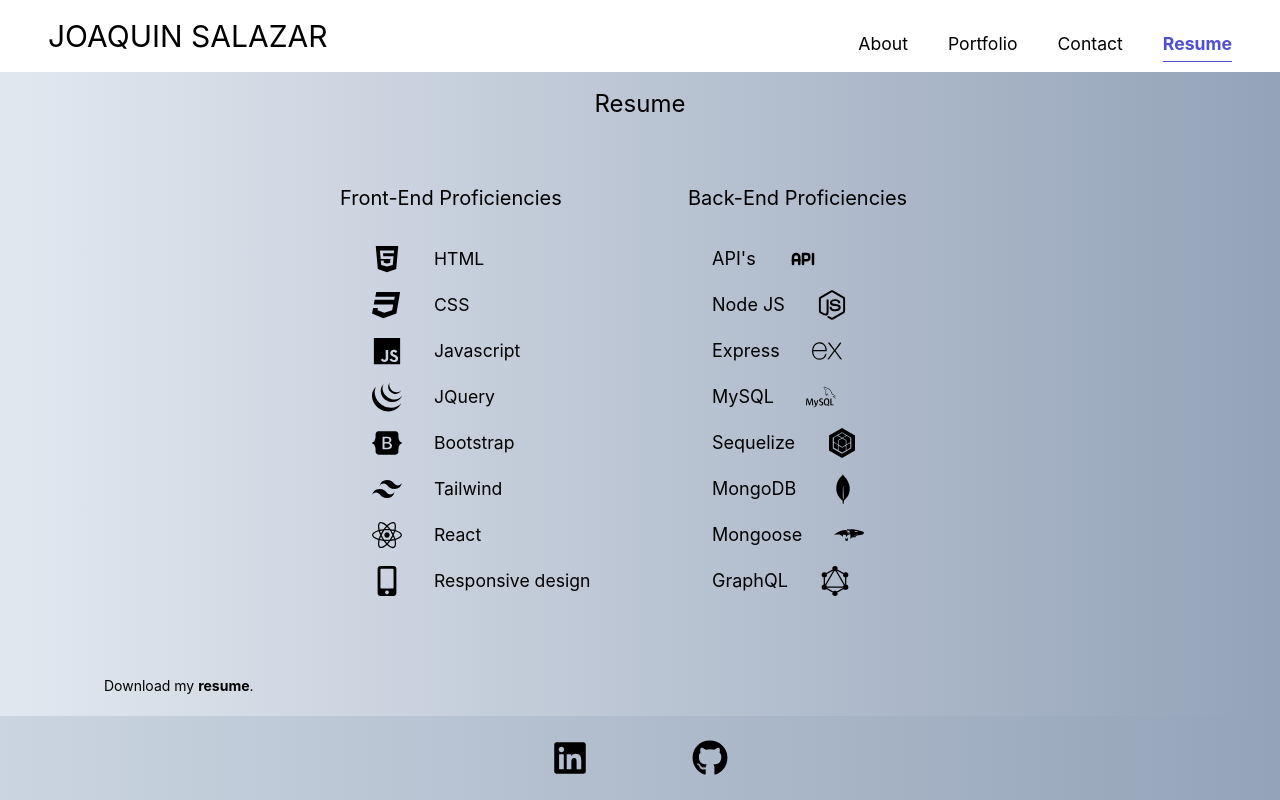
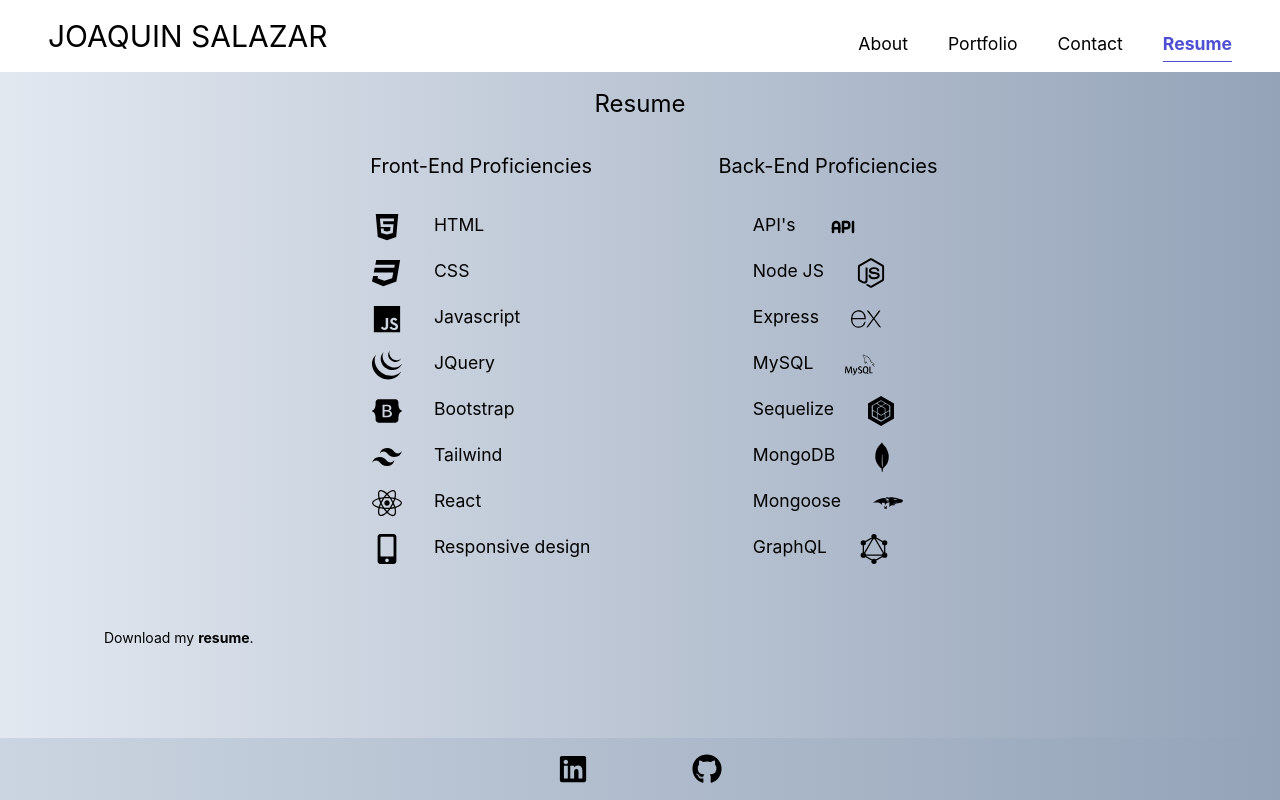
Before and after one commit to joaqsala/Portfolio-React, a React (Create React App) app: page /Portfolio-React/resume in a window 1280 px wide. Built offline with nearby package versions, Linux system fonts and the light colour scheme.

Commit message:
changed Resume from table to two divs

```diff
--- a/src/components/Footer.js
+++ b/src/components/Footer.js
@@ -3,19 +3,19 @@ import { FaLinkedin, FaGithub } from "react-icons/fa";
 
 function Footer() {
     return (
-        <footer className="bg-gradient-to-r from-slate-300 to-slate-400 mt-auto p-6">
+        <footer className="bg-gradient-to-r from-slate-300 to-slate-400 mt-auto p-4">
             <div className="flex justify-center space-x-10">
                 <a href="https://www.linkedin.com/in/joaqsala/"
                     className="icon-link"
                     target="_blank"
                     rel="noopener noreferrer">
-                    <FaLinkedin className="text-4xl mx-8"/>
+                    <FaLinkedin className="text-3xl mx-8"/>
                 </a>
                 <a href="https://github.com/joaqsala"
                     className="icon-link"
                     target="_blank"
                     rel="noopener noreferrer">
-                    <FaGithub className="text-4xl mx-8"/>
+                    <FaGithub className="text-3xl mx-8"/>
                 </a>
             </div>
         </footer>
--- a/src/pages/Portfolio.js
+++ b/src/pages/Portfolio.js
@@ -7,7 +7,7 @@ export default function Portfolio() {
     return (
         <main>
             <div className="flex flex-col items-center">
-                <h1 className="text-2xl mb-6">Portfolio</h1>
+                <h1 className="text-2xl mb-4">Portfolio</h1>
 
                 <div className="grid grid-cols-1 md:grid-cols-2">
                     {projectInfo.map((project, index) => (
--- a/src/pages/Resume.js
+++ b/src/pages/Resume.js
@@ -9,41 +9,41 @@ export default function Resume() {
     return (
         <main>
             <div className="flex flex-col items-center">
-                <h1 className="text-2xl mb-10">Resume</h1>
-                <div className="mt-6 flex flex-col md:flex-row md:space-x-24 w-full md:w-3/4 lg:w-1/2">
-                    {/* Front-End Proficiencies */}
-                    <div className="w-full md:w-1/2">
-                        <p className="text-xl mb-8">Front-End Proficiencies</p>
-                        {/* <ul className="pl-6 mt-2 text-lg"> */}
-                            <span className="flex items-center mb-4"><FaHtml5 className="text-3xl mx-8"/>HTML</span>
-                            <span className="flex items-center mb-4"><FaCss3 className="text-3xl mx-8"/>CSS </span>
-                            <span className="flex items-center mb-4"><FaJs className="text-3xl mx-8"/>Javascript</span>
-                            <span className="flex items-center mb-4"><SiJquery className="text-3xl mx-8"/>JQuery</span>
-                            <span className="flex items-center mb-4"><FaBootstrap className="text-3xl mx-8"/>Bootstrap</span>
-                            <span className="flex items-center mb-4"><SiTailwindcss className="text-3xl mx-8"/>Tailwind</span>
-                            <span className="flex items-center mb-4"><FaReact className="text-3xl mx-8"/>React </span>
-                            <span className="flex items-center mb-4"><FaMobileAlt className="text-3xl mx-8"/>Responsive design</span>
-                        {/* </ul> */}
+                <h1 className="text-2xl mb-8">Resume</h1>
+                <div className="flex flex-col md:flex-row md:space-x-24 w-full md:w-3/4 lg:w-1/2">
+                {/* Front-End Proficiencies */}
+                <div className="flex flex-col mb-8 items-center">
+                    <p className="text-xl mb-8">Front-End Proficiencies</p>
+                    <div className="flex flex-col">
+                        <span className="flex mb-4 mx-8"><FaHtml5 className="text-3xl mr-8" />HTML</span>
+                        <span className="flex mb-4 mx-8"><FaCss3 className="text-3xl mr-8" />CSS </span>
+                        <span className="flex mb-4 mx-8"><FaJs className="text-3xl mr-8" />Javascript</span>
+                        <span className="flex mb-4 mx-8"><SiJquery className="text-3xl mr-8" />JQuery</span>
+                        <span className="flex mb-4 mx-8"><FaBootstrap className="text-3xl mr-8" />Bootstrap</span>
+                        <span className="flex mb-4 mx-8"><SiTailwindcss className="text-3xl mr-8" />Tailwind</span>
+                        <span className="flex mb-4 mx-8"><FaReact className="text-3xl mr-8" />React </span>
+                        <span className="flex mb-4 mx-8"><FaMobileAlt className="text-3xl mr-8" />Responsive design</span>
                     </div>
+                </div>
 
-                    {/* Back-End Proficiencies */}
-                    <div className="w-full md:w-1/2 mt-8 md:mt-0">
-                        <p className="text-xl mb-8">Back-End Proficiencies</p>
-                        <ul className="list-disc pl-6 mt-2 text-lg">
-                            <span className="flex items-center mb-4">API's <TbApi className="text-3xl mx-8"/></span>
-                            <span className="flex items-center mb-4">Node JS <FaNodeJs className="text-3xl mx-8"/></span>
-                            <span className="flex items-center mb-4">Express <SiExpress className="text-3xl mx-8"/></span>
-                            <span className="flex items-center mb-4">MySQL <SiMysql className="text-3xl mx-8"/></span>
-                            <span className="flex items-center mb-4">Sequelize <SiSequelize className="text-3xl mx-8"/></span>
-                            <span className="flex items-center mb-4">MongoDB <SiMongodb className="text-3xl mx-8"/></span>
-                            <span className="flex items-center mb-4">Mongoose <SiMongoose className="text-3xl mx-8"/></span>
-                            <span className="flex items-center mb-4">GraphQL <SiGraphql className="text-3xl mx-8"/></span>
-                        </ul>
+                {/* Back-End Proficiencies */}
+                <div className="flex flex-col mb-8 items-center">
+                    <p className="text-xl mb-8">Back-End Proficiencies</p>
+                    <div className="flex flex-col">
+                        <span className="flex mb-4 mx-8">API's <TbApi className="text-3xl ml-8" /></span>
+                        <span className="flex mb-4 mx-8">Node JS <FaNodeJs className="text-3xl ml-8" /></span>
+                        <span className="flex mb-4 mx-8">Express <SiExpress className="text-3xl ml-8" /></span>
+                        <span className="flex mb-4 mx-8">MySQL <SiMysql className="text-3xl ml-8" /></span>
+                        <span className="flex mb-4 mx-8">Sequelize <SiSequelize className="text-3xl ml-8" /></span>
+                        <span className="flex mb-4 mx-8">MongoDB <SiMongodb className="text-3xl ml-8" /></span>
+                        <span className="flex mb-4 mx-8">Mongoose <SiMongoose className="text-3xl ml-8" /></span>
+                        <span className="flex mb-4 mx-8">GraphQL <SiGraphql className="text-3xl ml-8" /></span>
                     </div>
+                </div>
                 </div>
             </div>
             <div>
-                <p className="text-sm mt-16 ml-16">Download my <a href={resumePath} download className="font-bold">resume</a>.</p>
+                <p className="text-sm mt-4 ml-16">Download my <a href={resumePath} download className="font-bold">resume</a>.</p>
             </div>
         </main>
     );
```
Also changed, not shown: 12 other files (tests, documents, lock files or other folders).
